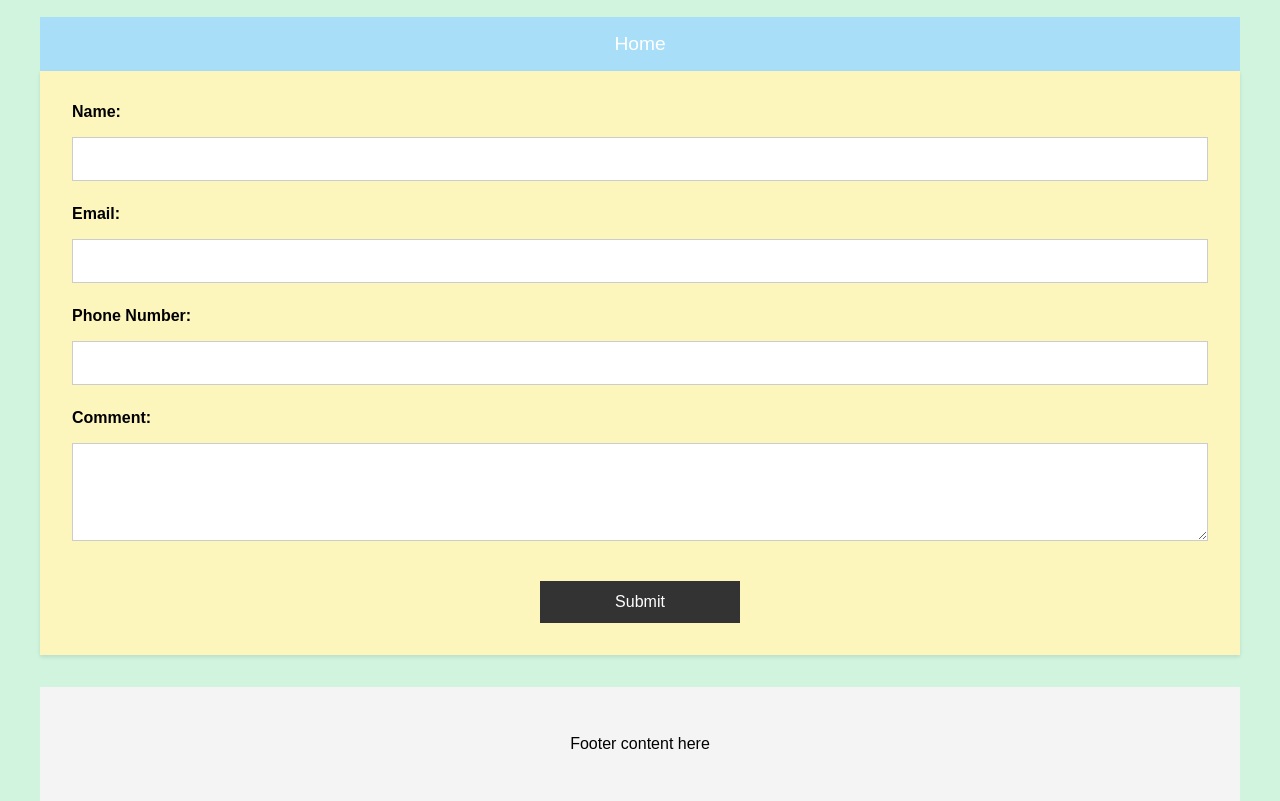
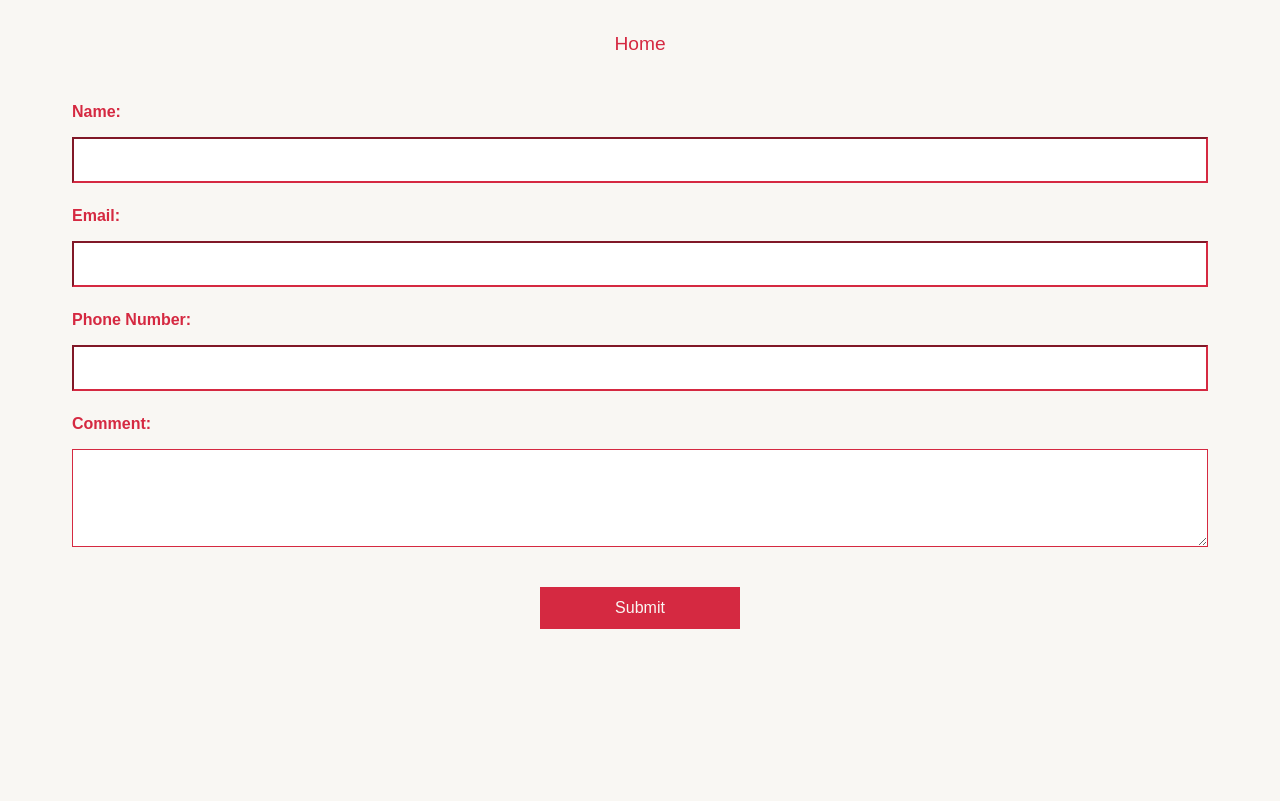
Before and after one commit to robalees/robalees.com, a website built with Vite: page index.html in a window 1280 px wide. Shown: the part 244-1045 px from the top of the page. After the commit the page ends 1001 px from the top, so only its background shows below. Built offline with nearby package versions, Linux system fonts and the light colour scheme; animation ran at ten frames a second; a web font is replaced by a local one.

Commit message:
Adjusting the colors of the design

```diff
--- a/index.html
+++ b/index.html
@@ -35,7 +35,7 @@
 		</form>
 	</article>
 	<footer>
-		<p>Footer content here</p>
+
 	</footer>
 	<script type="module" src="src/main.js"></script>
 </body>
--- a/src/style.css
+++ b/src/style.css
@@ -1,9 +1,15 @@
+:root {
+ --background-color: #F9F7F3;
+ --forground-color: #D52941;
+ --alt-color: #FCD581;
+}
+
 body,
 html {
     font-family: Arial, sans-serif;
     margin: 0;
     padding: 0;
-    background-color: #d0f4de;
+    background-color: var(--background-color);
     box-sizing: border-box;
 }
 
@@ -24,6 +30,7 @@ header {
     font-weight: 700;
     font-style: normal;
     margin: 0;
+    color: var(--forground-color);
     /* Remove default heading margin */
 }
 
@@ -41,7 +48,6 @@ nav ul {
     padding: 0;
     margin: 0;
     justify-content: center;
-    background-color: #A9DEF9;
 }
 
 nav ul li {
@@ -49,7 +55,7 @@ nav ul li {
 }
 
 nav ul li a {
-    color: white;
+    color: var(--forground-color);
     text-decoration: none;
     font-size: 1rem;
 }
@@ -65,10 +71,17 @@ form {
     display: flex;
     flex-direction: column;
     gap: 0.5rem;
+    padding: 2rem;
 }
 
 form label {
     font-weight: bold;
+    color: var(--forground-color);
+}
+
+form input,
+form textarea {
+    border-color: var(--forground-color);
 }
 
 form input,
@@ -76,24 +89,24 @@ form textarea,
 form button {
     padding: 0.5rem;
     font-size: 1rem;
-    border: 1px solid #ccc;
 }
 
 form button {
-    background-color: #333;
-    color: white;
+    margin: 1rem 0;
+    background-color:var(--forground-color);
+    color: var(--background-color);
     border: none;
     cursor: pointer;
 }
 
 form button:hover {
-    background-color: #555;
+    background-color: var(--alt-color);
+    color: var(--forground-color);
 }
 
 footer {
     text-align: center;
     padding: 1rem;
-    background-color: #f4f4f4;
     margin-top: 1rem;
 }
 
@@ -123,7 +136,7 @@ footer {
     }
 
     nav ul li a:hover {
-        color: #ddd;
+        color: var(--alt-color);
     }
 
     main {
@@ -133,9 +146,8 @@ footer {
 
     form {
         grid-column: 4 / 10;
-        background-color: #FCF6BD;
+        background-color: var(--background-color);
         padding: 2rem;
-        box-shadow: 0 2px 4px rgba(0, 0, 0, 0.1);
     }
 
     form input,
```
